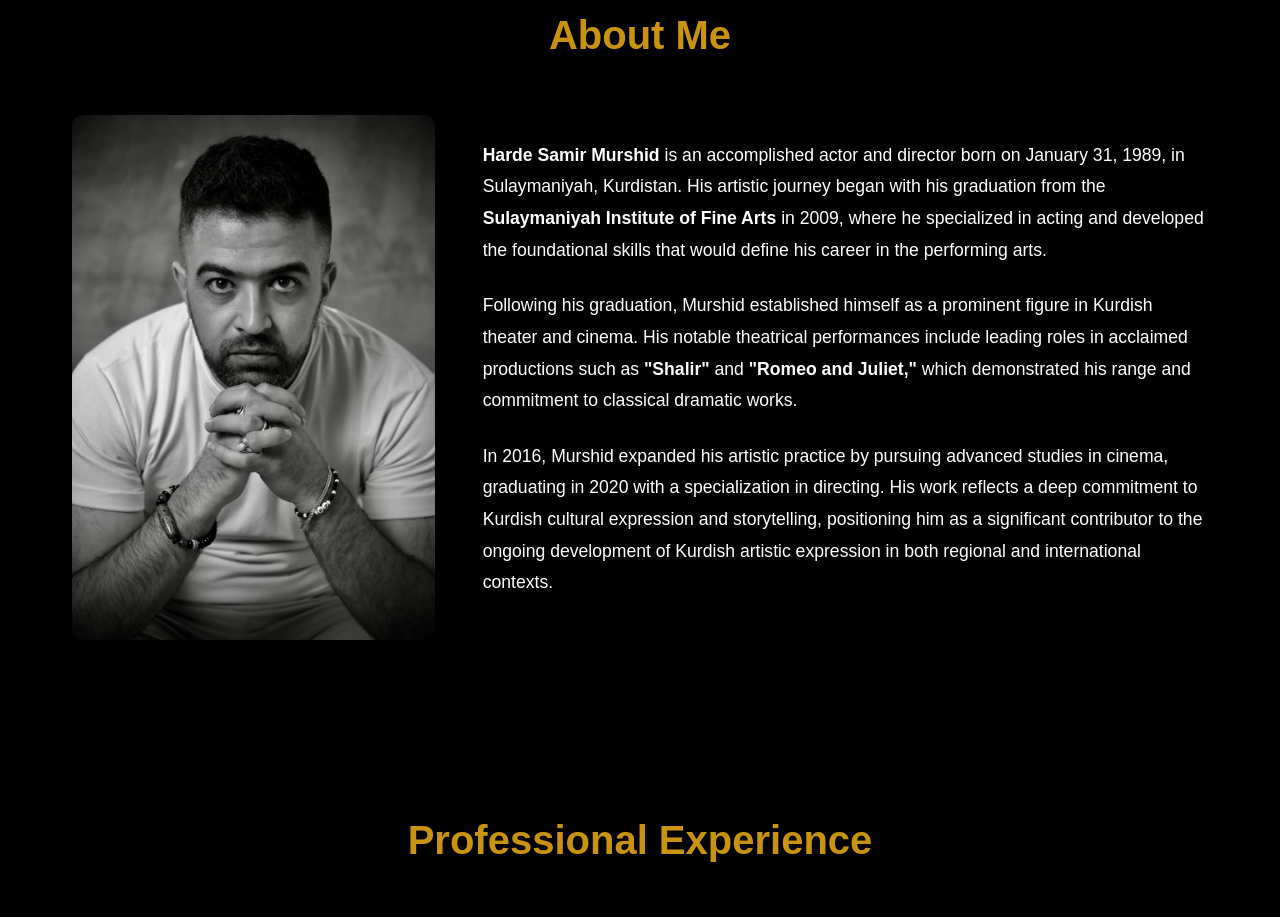
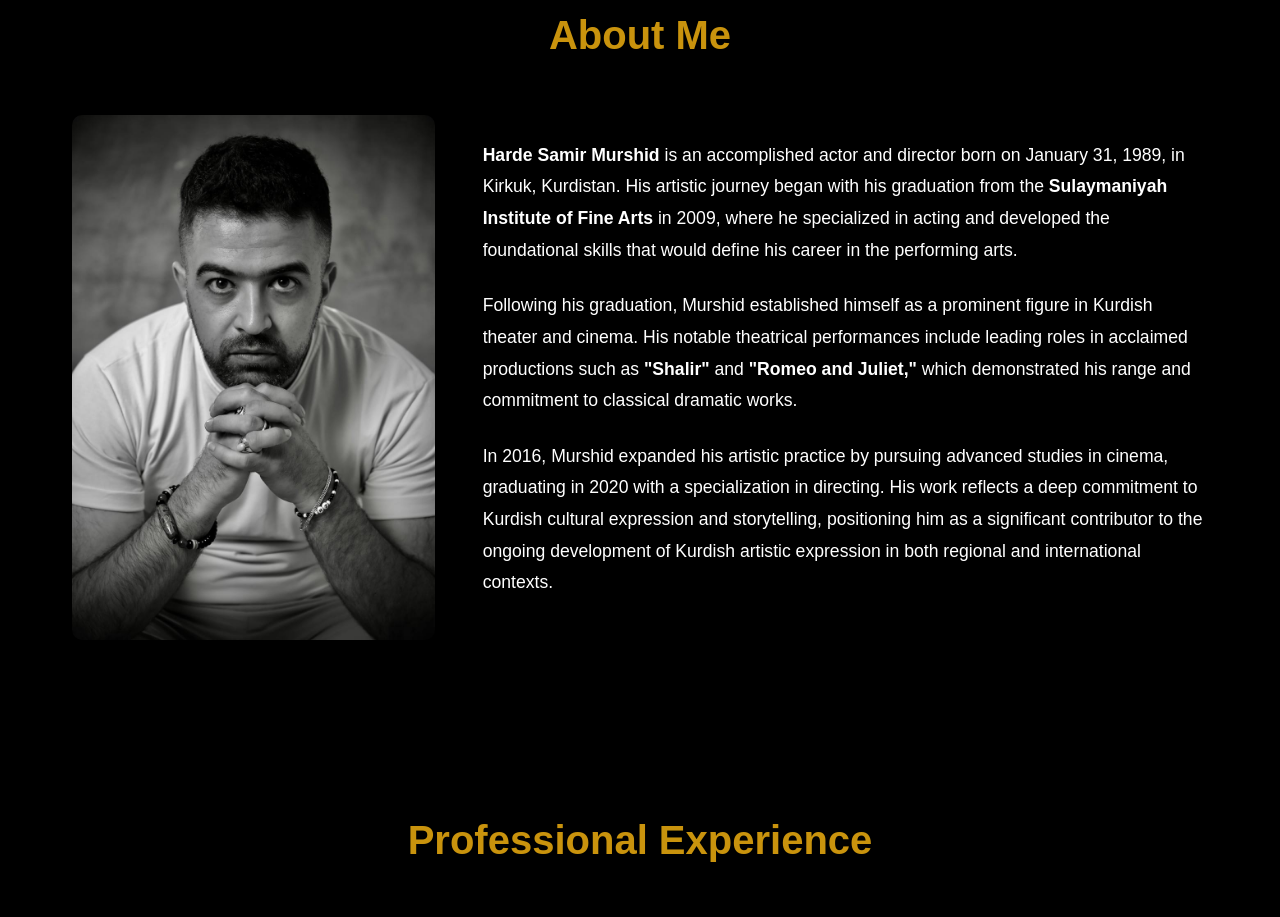
Before and after one commit to hardesamir/harde-website, an Eleventy site: page index.njk in a window 1280 px wide. Shown: the part 877-1794 px from the top of the page. Built offline with nearby package versions, Linux system fonts and the light colour scheme; Eleventy itself is replaced by a stand-in of ours; files that its build step writes are made by us from their sources.

Commit message:
Update index.njk
updating bio

```diff
--- a/index.njk
+++ b/index.njk
@@ -29,7 +29,7 @@ title: "Harde Samir Murshid - Actor & Director"
             <img src="images/profile.jpg" alt="Harde Samir Murshid - Professional Portrait">
         </div>
         <div class="about-text">
-            <p><strong>Harde Samir Murshid</strong> is an accomplished actor and director born on January 31, 1989, in Sulaymaniyah, Kurdistan. His artistic journey began with his graduation from the <strong>Sulaymaniyah Institute of Fine Arts</strong> in 2009, where he specialized in acting and developed the foundational skills that would define his career in the performing arts.</p>
+            <p><strong>Harde Samir Murshid</strong> is an accomplished actor and director born on January 31, 1989, in Kirkuk, Kurdistan. His artistic journey began with his graduation from the <strong>Sulaymaniyah Institute of Fine Arts</strong> in 2009, where he specialized in acting and developed the foundational skills that would define his career in the performing arts.</p>
 
             <p>Following his graduation, Murshid established himself as a prominent figure in Kurdish theater and cinema. His notable theatrical performances include leading roles in acclaimed productions such as <strong>"Shalir"</strong> and <strong>"Romeo and Juliet,"</strong> which demonstrated his range and commitment to classical dramatic works.</p>
 
```
